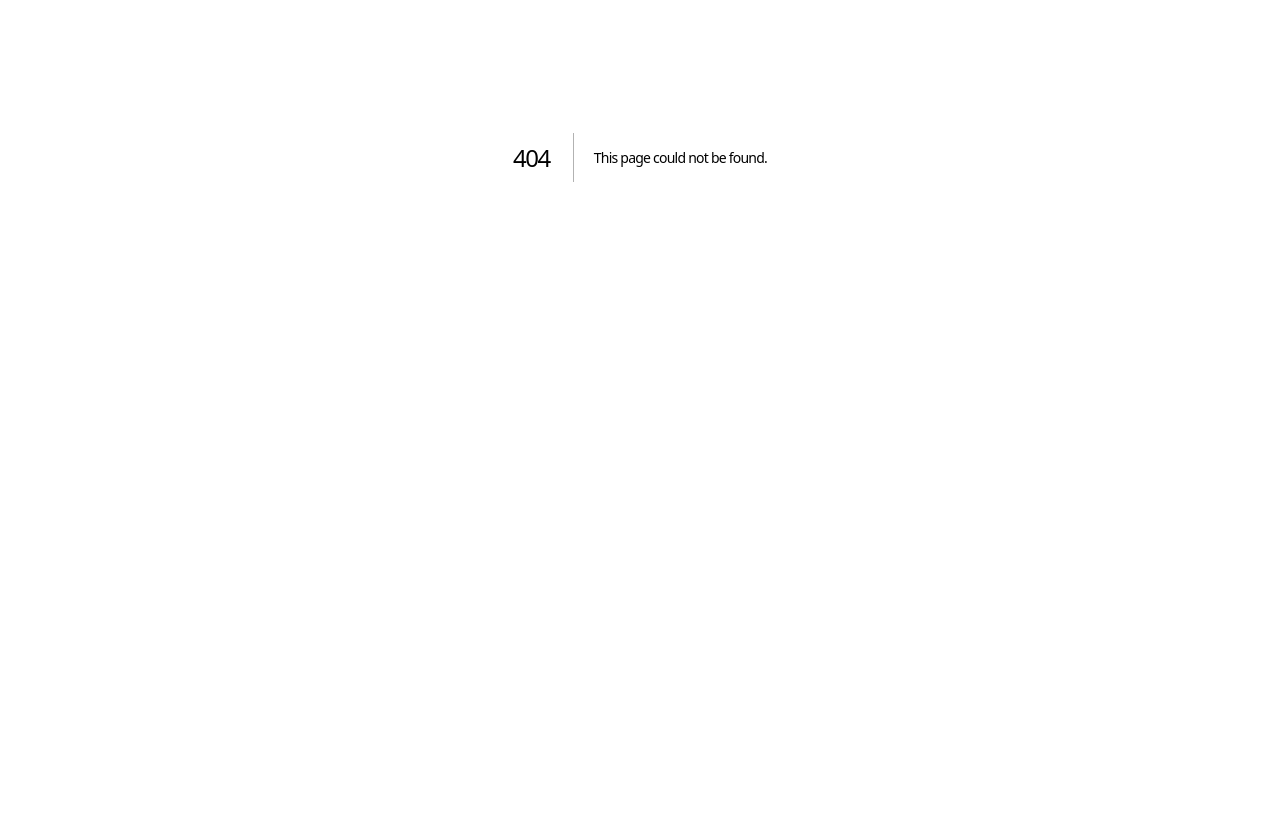
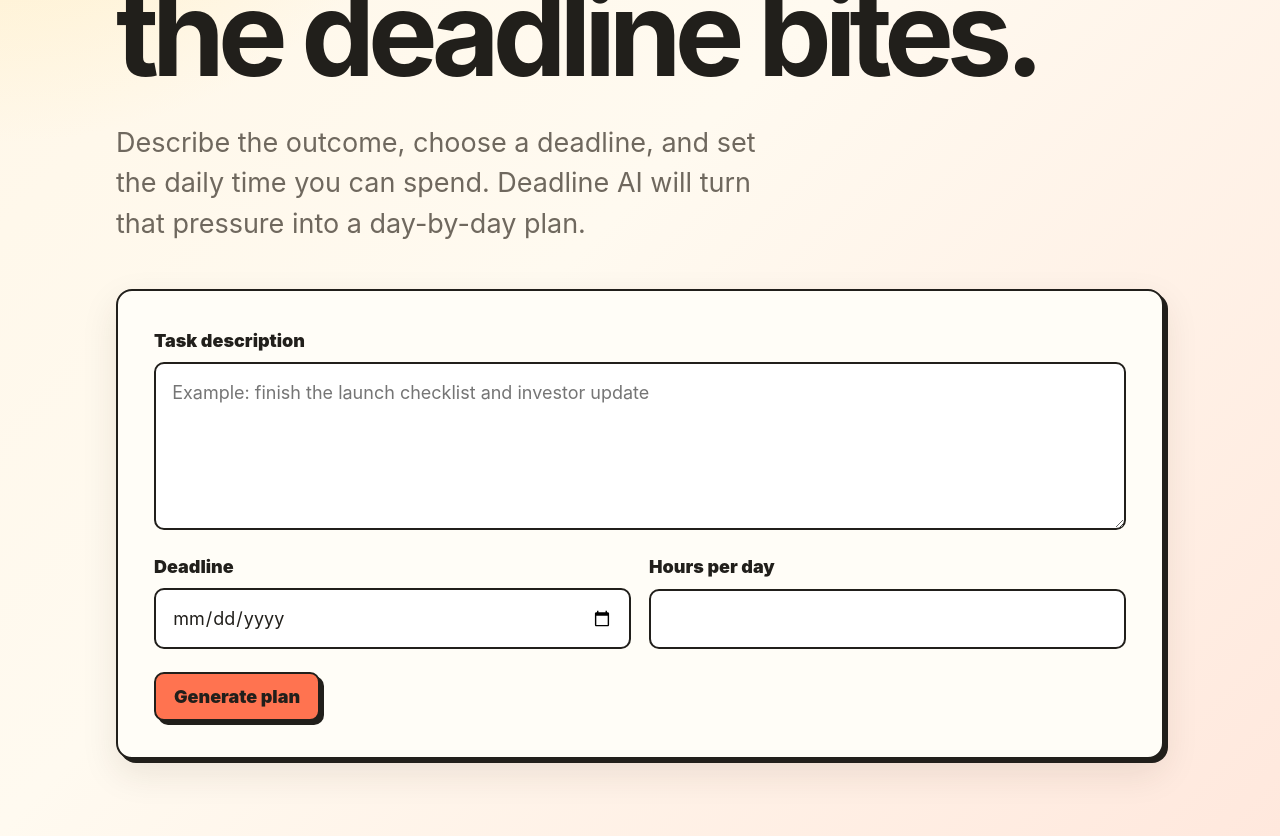
Before and after one commit to Perry661/deadline-ai, a Next.js app: page /tasks/new in a window 1280 px wide. Before the commit this address had no page. Shown: the part 360-1196 px from the top of the page. Before the commit the page ends 918 px from the top, so only its background shows below. Built offline with nearby package versions, Linux system fonts and the light colour scheme.

Commit message:
feat: add task generation form and stop control

```diff
--- a/app/globals.css
+++ b/app/globals.css
@@ -233,6 +233,78 @@ h1 {
   margin-top: 1rem;
 }
 
+.newTaskPage {
+  display: grid;
+  gap: clamp(1.5rem, 4vw, 2.5rem);
+}
+
+.newTaskIntro {
+  max-width: 52rem;
+}
+
+.taskForm {
+  display: grid;
+  gap: 1.25rem;
+}
+
+.taskFormGrid {
+  display: grid;
+  grid-template-columns: repeat(2, minmax(0, 1fr));
+  gap: 1rem;
+}
+
+.fieldGroup {
+  display: grid;
+  gap: 0.45rem;
+}
+
+.fieldLabel {
+  font-weight: 900;
+}
+
+.fieldControl {
+  width: 100%;
+  border: var(--border);
+  border-radius: var(--radius-sm);
+  background: #fff;
+  color: var(--ink);
+  padding: 0.8rem 0.9rem;
+}
+
+.fieldControl:disabled {
+  cursor: not-allowed;
+  opacity: 0.72;
+}
+
+.textareaControl {
+  resize: vertical;
+}
+
+.fieldError {
+  color: var(--danger);
+  font-size: 0.95rem;
+  font-weight: 800;
+}
+
+.formActions {
+  display: flex;
+  justify-content: flex-start;
+}
+
+.stopButton {
+  width: 2.75rem;
+  min-width: 2.75rem;
+  padding: 0;
+  background: var(--surface);
+}
+
+.stopIcon {
+  display: block;
+  width: 0.85rem;
+  height: 0.85rem;
+  background: var(--danger);
+}
+
 @media (max-width: 720px) {
   :root {
     --shadow-hard: 2px 2px 0 var(--ink);
@@ -254,7 +326,8 @@ h1 {
 
   .cardGrid,
   .splitGrid,
-  .twoColumn {
+  .twoColumn,
+  .taskFormGrid {
     grid-template-columns: 1fr;
   }
 }
--- /dev/null
+++ b/app/tasks/new/page.tsx
@@ -0,0 +1,17 @@
+import { TaskForm } from "@/src/components/task-form";
+
+export default function NewTaskPage() {
+  return (
+    <main className="pageShell newTaskPage">
+      <section className="newTaskIntro">
+        <p className="eyebrow">New task</p>
+        <h1>Build a plan before the deadline bites.</h1>
+        <p className="intro">
+          Describe the outcome, choose a deadline, and set the daily time you
+          can spend. Deadline AI will turn that pressure into a day-by-day plan.
+        </p>
+      </section>
+      <TaskForm />
+    </main>
+  );
+}
--- /dev/null
+++ b/src/components/task-form.tsx
@@ -0,0 +1,285 @@
+"use client";
+
+import { useRef, useState, type FormEvent } from "react";
+import { useRouter } from "next/navigation";
+
+import type { PlanRequest } from "../features/plans/schema";
+import type { Plan } from "../features/tasks/task";
+import { useTasks } from "../features/tasks/use-tasks";
+import { ErrorMessage } from "./error-message";
+
+type FormErrors = {
+  taskDescription?: string;
+  deadline?: string;
+  hoursPerDay?: string;
+};
+
+type Status = "idle" | "generating";
+
+type PlanResponse = {
+  plan?: Plan;
+  message?: string;
+};
+
+function formatLocalDate(date: Date): string {
+  const year = date.getFullYear();
+  const month = String(date.getMonth() + 1).padStart(2, "0");
+  const day = String(date.getDate()).padStart(2, "0");
+
+  return `${year}-${month}-${day}`;
+}
+
+function getTimeZone(): string {
+  return Intl.DateTimeFormat().resolvedOptions().timeZone || "UTC";
+}
+
+function validateForm(
+  taskDescription: string,
+  deadline: string,
+  hoursPerDay: string,
+  currentDate: string,
+): { errors: FormErrors; input?: PlanRequest } {
+  const errors: FormErrors = {};
+  const normalizedDescription = taskDescription.trim();
+  const normalizedDeadline = deadline.trim();
+  const normalizedHours = Number(hoursPerDay);
+
+  if (!normalizedDescription) {
+    errors.taskDescription = "Describe what you need to finish.";
+  }
+
+  if (!normalizedDeadline || normalizedDeadline < currentDate) {
+    errors.deadline = "Choose today or a future date.";
+  }
+
+  if (
+    !Number.isFinite(normalizedHours) ||
+    normalizedHours <= 0 ||
+    normalizedHours > 24
+  ) {
+    errors.hoursPerDay = "Enter a value between 0 and 24 hours.";
+  }
+
+  if (Object.keys(errors).length > 0) {
+    return { errors };
+  }
+
+  return {
+    errors,
+    input: {
+      taskDescription: normalizedDescription,
+      deadline: normalizedDeadline,
+      hoursPerDay: normalizedHours,
+      currentDate,
+      timeZone: getTimeZone(),
+    },
+  };
+}
+
+function isAbortError(error: unknown): boolean {
+  return (
+    error instanceof DOMException
+      ? error.name === "AbortError"
+      : error instanceof Error && error.name === "AbortError"
+  );
+}
+
+export function TaskForm() {
+  const router = useRouter();
+  const { addTask } = useTasks();
+  const [taskDescription, setTaskDescription] = useState("");
+  const [deadline, setDeadline] = useState("");
+  const [hoursPerDay, setHoursPerDay] = useState("");
+  const [errors, setErrors] = useState<FormErrors>({});
+  const [status, setStatus] = useState<Status>("idle");
+  const [submitError, setSubmitError] = useState<string | undefined>();
+  const activeRequest = useRef<
+    { id: number; controller: AbortController } | undefined
+  >(undefined);
+  const requestSequence = useRef(0);
+
+  const isGenerating = status === "generating";
+
+  function isActiveRequest(requestId: number): boolean {
+    return activeRequest.current?.id === requestId;
+  }
+
+  async function handleSubmit(event: FormEvent<HTMLFormElement>) {
+    event.preventDefault();
+
+    const currentDate = formatLocalDate(new Date());
+    const validation = validateForm(
+      taskDescription,
+      deadline,
+      hoursPerDay,
+      currentDate,
+    );
+
+    setErrors(validation.errors);
+    setSubmitError(undefined);
+
+    if (!validation.input) {
+      return;
+    }
+
+    const requestId = requestSequence.current + 1;
+    requestSequence.current = requestId;
+    const controller = new AbortController();
+
+    activeRequest.current = { id: requestId, controller };
+    setStatus("generating");
+
+    try {
+      const response = await fetch("/api/plans", {
+        method: "POST",
+        headers: {
+          "Content-Type": "application/json",
+        },
+        body: JSON.stringify(validation.input),
+        signal: controller.signal,
+      });
+
+      if (!isActiveRequest(requestId)) {
+        return;
+      }
+
+      const result = (await response.json()) as PlanResponse;
+
+      if (!response.ok || !result.plan) {
+        throw new Error(result.message || "Unable to generate a plan.");
+      }
+
+      if (!isActiveRequest(requestId)) {
+        return;
+      }
+
+      const task = addTask(validation.input, result.plan);
+
+      activeRequest.current = undefined;
+      setStatus("idle");
+      router.push(`/tasks/${task.id}`);
+    } catch (error) {
+      if (!isActiveRequest(requestId)) {
+        return;
+      }
+
+      activeRequest.current = undefined;
+      setStatus("idle");
+
+      if (isAbortError(error)) {
+        return;
+      }
+
+      setSubmitError(
+        error instanceof Error ? error.message : "Unable to generate a plan.",
+      );
+    }
+  }
+
+  function handleStop() {
+    activeRequest.current?.controller.abort();
+    activeRequest.current = undefined;
+    setStatus("idle");
+  }
+
+  return (
+    <form className="taskForm card" onSubmit={handleSubmit}>
+      <div className="fieldGroup">
+        <label className="fieldLabel" htmlFor="task-description">
+          Task description
+        </label>
+        <textarea
+          aria-describedby={
+            errors.taskDescription ? "task-description-error" : undefined
+          }
+          className="fieldControl textareaControl"
+          disabled={isGenerating}
+          id="task-description"
+          name="taskDescription"
+          onChange={(event) => setTaskDescription(event.target.value)}
+          placeholder="Example: finish the launch checklist and investor update"
+          rows={5}
+          value={taskDescription}
+        />
+        {errors.taskDescription ? (
+          <p className="fieldError" id="task-description-error">
+            {errors.taskDescription}
+          </p>
+        ) : null}
+      </div>
+
+      <div className="taskFormGrid">
+        <div className="fieldGroup">
+          <label className="fieldLabel" htmlFor="deadline">
+            Deadline
+          </label>
+          <input
+            aria-describedby={errors.deadline ? "deadline-error" : undefined}
+            className="fieldControl"
+            disabled={isGenerating}
+            id="deadline"
+            name="deadline"
+            onChange={(event) => setDeadline(event.target.value)}
+            type="date"
+            value={deadline}
+          />
+          {errors.deadline ? (
+            <p className="fieldError" id="deadline-error">
+              {errors.deadline}
+            </p>
+          ) : null}
+        </div>
+
+        <div className="fieldGroup">
+          <label className="fieldLabel" htmlFor="hours-per-day">
+            Hours per day
+          </label>
+          <input
+            aria-describedby={
+              errors.hoursPerDay ? "hours-per-day-error" : undefined
+            }
+            className="fieldControl"
+            disabled={isGenerating}
+            id="hours-per-day"
+            inputMode="decimal"
+            min="0"
+            name="hoursPerDay"
+            onChange={(event) => setHoursPerDay(event.target.value)}
+            step="0.25"
+            type="number"
+            value={hoursPerDay}
+          />
+          {errors.hoursPerDay ? (
+            <p className="fieldError" id="hours-per-day-error">
+              {errors.hoursPerDay}
+            </p>
+          ) : null}
+        </div>
+      </div>
+
+      {submitError ? (
+        <ErrorMessage
+          message={submitError}
+          title="Plan generation failed"
+        />
+      ) : null}
+
+      <div className="formActions">
+        {isGenerating ? (
+          <button
+            aria-label="Stop generation"
+            className="button stopButton"
+            onClick={handleStop}
+            type="button"
+          >
+            <span aria-hidden="true" className="stopIcon" />
+          </button>
+        ) : (
+          <button className="button buttonPrimary" type="submit">
+            Generate plan
+          </button>
+        )}
+      </div>
+    </form>
+  );
+}
```
Also changed, not shown: 1 other file (tests, documents, lock files or other folders).
